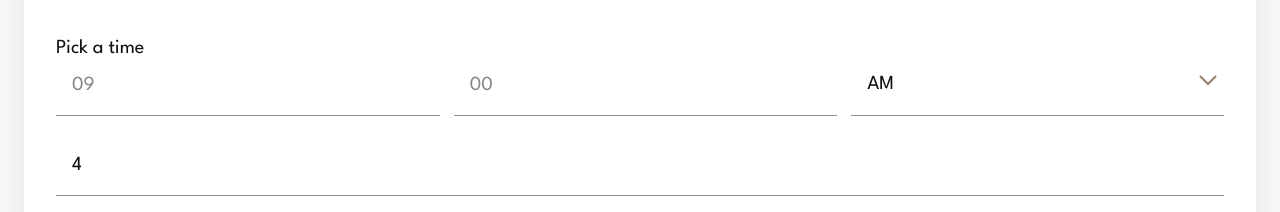
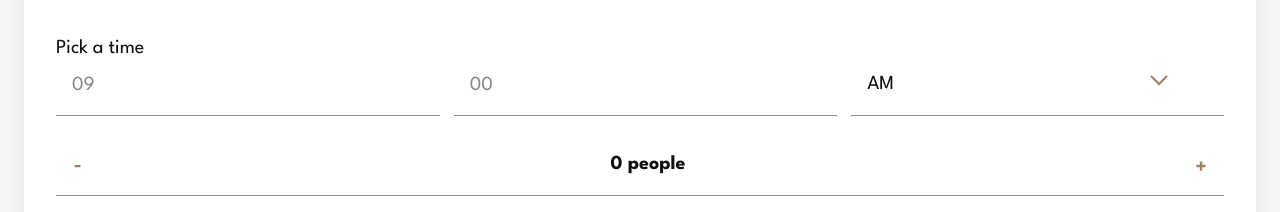
Before and after one commit to Rubendvb/dine-restaurant-website, a React (Vite) app: page /booking in a window 1280 px wide. Shown: the part 740-952 px from the top of the page. Built offline with nearby package versions, Linux system fonts and the light colour scheme.

Commit message:
input people

```diff
--- a/src/pages/Booking/Booking.scss
+++ b/src/pages/Booking/Booking.scss
@@ -48,14 +48,17 @@
     background-color: $white;
     padding: 32px;
     box-shadow: 0 75px 100px -50px rgba(56, 66, 84, 0.5);
+
     .booking-form {
       display: grid;
+      justify-items: center;
       gap: 34px;
 
       &-group {
         display: flex;
         flex-direction: column;
         position: relative;
+        width: 100%;
 
         .booking-input {
           width: 100%;
@@ -113,7 +116,7 @@
               &:after {
                 content: url('/images/icons/icon-arrow.svg');
                 position: absolute;
-                right: 2%;
+                right: 15%;
                 top: 10%;
                 pointer-events: none;
               }
@@ -154,6 +157,33 @@
           }
         }
       }
+
+      .people-group {
+        position: relative;
+
+        &-button-plus,
+        &-button-minus {
+          position: absolute;
+          top: 35%;
+          transform: translateY(-50%);
+          background-color: transparent;
+          border: 0;
+          cursor: pointer;
+        }
+
+        &-button-plus {
+          right: 18px;
+        }
+
+        &-button-minus {
+          left: 18px;
+        }
+
+        .booking-input {
+          text-align: center;
+          font-weight: 700;
+        }
+      }
     }
   }
 }
--- a/src/pages/Booking/index.tsx
+++ b/src/pages/Booking/index.tsx
@@ -2,22 +2,37 @@ import { useState } from 'react'
 import { Button } from '../../components/Button'
 import { Footer } from '../../components/Footer'
 import { Logo } from '../../components/Logo'
-// import IconArrow from '/public/images/icons/icon-arrow.svg'
+import IconPlus from '/public/images/icons/icon-plus.svg'
+import IconMinus from '/public/images/icons/icon-minus.svg'
 
 import './Booking.scss'
 
 export function Booking() {
   const [isOpen, setIsOpen] = useState<boolean>(false)
   const [selected, setSelected] = useState<string>('AM')
+  const [countPeople, setCountPeople] = useState<number>(0)
 
   const options = ['AM', 'PM']
 
   const toggleDropdown = () => {
     setIsOpen(!isOpen)
   }
+
   const handleSelect = (option: string) => {
     setSelected(option)
     setIsOpen(false)
+  }
+
+  const handleCountPeople = (action: string) => {
+    if (countPeople === 0 && action === 'minus') {
+      return
+    }
+
+    if (action === 'plus') {
+      setCountPeople(countPeople + 1)
+    } else {
+      setCountPeople(countPeople - 1)
+    }
   }
 
   return (
@@ -142,14 +157,22 @@ export function Booking() {
               </span>
             </div>
 
-            <div className="booking-form-group">
-              <input
-                className="booking-input booking-people-input"
-                type="number"
-                name="people"
-                id="people"
-                value={4}
-              />
+            <div className="booking-form-group people-group">
+              <span
+                className="people-group-button-minus"
+                onClick={() => handleCountPeople('minus')}
+              >
+                <img src={IconMinus} alt="" />
+              </span>
+              <p className="booking-input">
+                {countPeople} {countPeople === 1 ? 'person' : 'people'}
+              </p>
+              <span
+                className="people-group-button-plus"
+                onClick={() => handleCountPeople('plus')}
+              >
+                <img src={IconPlus} alt="" />
+              </span>
             </div>
 
             <Button text="Make reservation" theme="light" />
```
